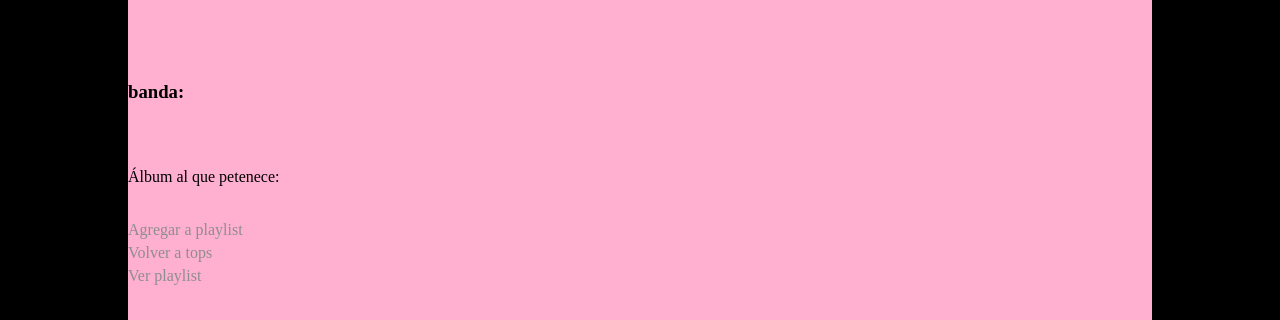
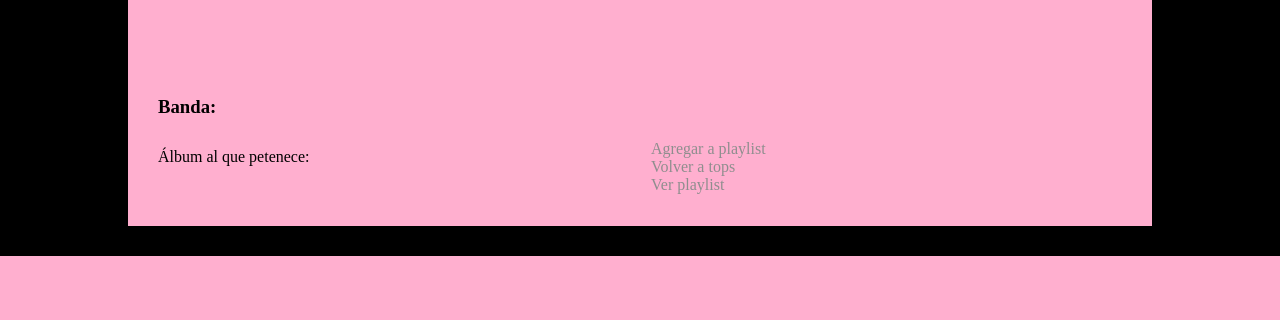
Before and after one commit to MateoPanosyan/proyecto, a plain HTML site: page home/track.html in a window 1280 px wide. Shown: the part 144-464 px from the top of the page. Drawn offline with Linux system fonts and the light colour scheme; no server answers.

Commit message:
tracks con estilo

```diff
--- a/home/css/detalle.css
+++ b/home/css/detalle.css
@@ -219,3 +219,7 @@ grid-template-columns: 50% ;
     display: grid;
     grid-template-columns: 1fr 1fr 1fr 1fr;
 }
+
+.trackfoto{
+    margin-top: 35px;
+}
--- a/home/track.html
+++ b/home/track.html
@@ -25,19 +25,20 @@
         </header>
     </h1>
 
-<div class="grid-contenedor">
-
-    <h3 class="titulo gris"></h3>
-    <h3 class="interprete gris">banda: </h3>
-    <p class="album gris">Álbum al que petenece: </p>
-
-    <p><a href="" class="agregar">Agregar a playlist</a></p>
-    <p><a href="homepi.html">Volver a tops</a></p>
-    <p><a href="playlist/playlist.html">Ver playlist</a></p>
-
-    <iframe scrolling="no" frameborder="0" allowTransparency="true"
-        src="" width="700" height="350">
-    </iframe>
+<div class="grid-container">
+    <div class="datos">
+        <h2 class="titulo gris"></h2>
+        <h3 class="interprete gris">Banda: </h3>
+        <p class="album gris">Álbum al que petenece: </p>
+    </div>
+    <div class="artista">
+        <iframe scrolling="no" frameborder="0" allowTransparency="true"
+        src="" width="500" height="100">
+        </iframe>
+        <p><a href="" class="agregar">Agregar a playlist</a></p>
+        <p><a href="homepi.html">Volver a tops</a></p>
+        <p><a href="playlist/playlist.html">Ver playlist</a></p>
+    </div>
 </div>
     <h4>
         <div class="footer">
```
